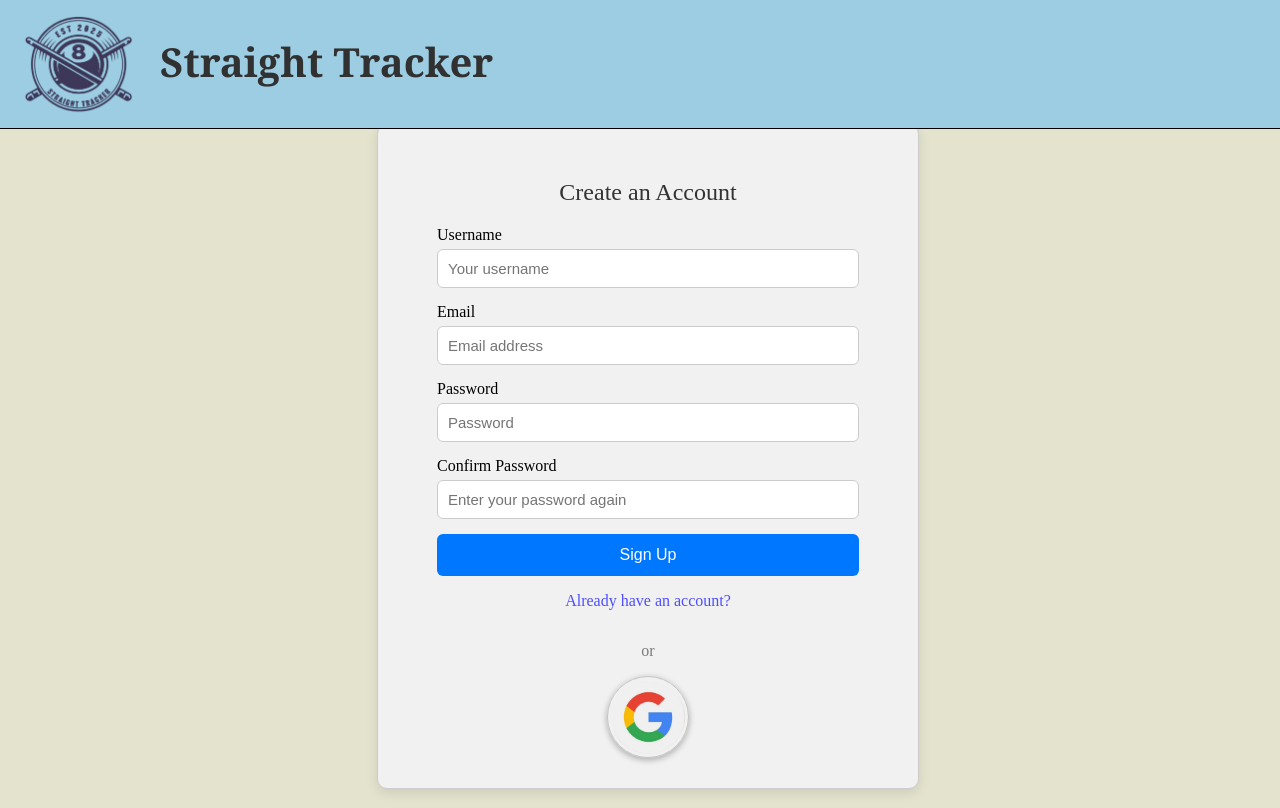
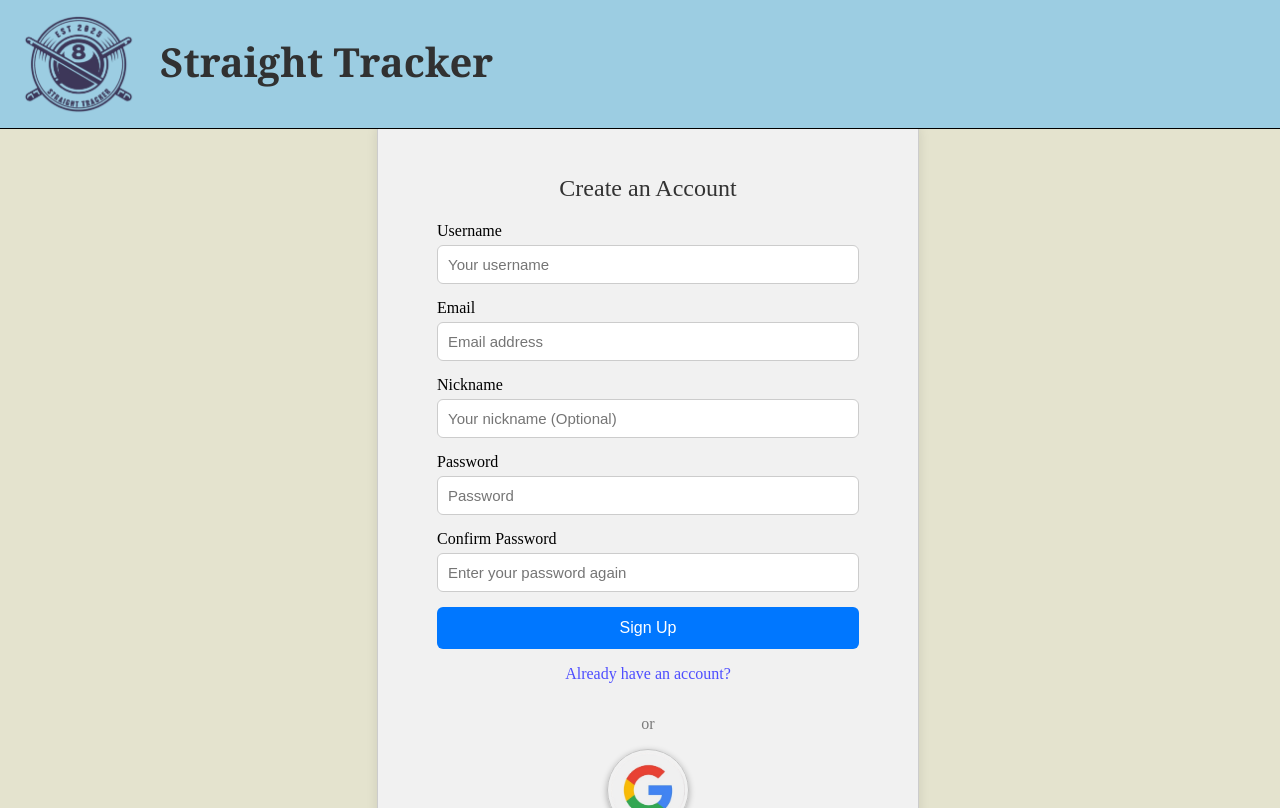
Before and after one commit to Jasark0/straight-tracker, a Next.js app in the folder straight-tracker/: page /signup in a window 1280 px wide. Built offline with nearby package versions, Linux system fonts and the light colour scheme; no server answers.

Commit message:
feat: Nickname update & Verification fix
Nickname label in the sign up form

Email verification pop up when sign up

Email verification link press gets the user to sign in automatically (semi- magic link)

```diff
--- a/straight-tracker/actions/auth.ts
+++ b/straight-tracker/actions/auth.ts
@@ -20,15 +20,16 @@ export async function getUserSession() {
 
 export async function signUp(formData : FormData) {
     const supabase = await createClient();
+    const origin = (await headers()).get("origin");
 
     const credentials = {
         username: formData.get("username") as string,
         email: formData.get("email") as string,
+        nickname: formData.get("nickname") as string,
         password: formData.get("password") as string,
         confirmPassword: formData.get("confirmPassword") as string,
     };
 
-    // Password validation
     if(credentials.password !== credentials.confirmPassword) {
         return { status: "Passwords do not match." };
     }
@@ -37,9 +38,11 @@ export async function signUp(formData : FormData) {
         email: credentials.email,
         password: credentials.password,
         options: {
+            emailRedirectTo: `${origin}/auth/callback`,
             data: {
                 username: credentials.username,
                 display_name: credentials.username,
+                nickname: credentials.nickname,
             },
         }
     });
@@ -50,6 +53,7 @@ export async function signUp(formData : FormData) {
         id: data.user?.id,
         email: credentials.email,
         username: credentials.username,
+        nickname: credentials.nickname,
         created_at: new Date().toISOString(),
     }])
     .select();
--- a/straight-tracker/package.json
+++ b/straight-tracker/package.json
@@ -12,7 +12,7 @@
     "@supabase/auth-helpers-nextjs": "^0.10.0",
     "@supabase/auth-helpers-react": "^0.5.0",
     "@supabase/ssr": "^0.6.1",
-    "@supabase/supabase-js": "^2.50.0",
+    "@supabase/supabase-js": "^2.50.3",
     "date-fns": "^4.1.0",
     "next": "15.3.3",
     "react": "^19.0.0",
--- a/straight-tracker/src/app/(pages)/(auth)/signup/page.tsx
+++ b/straight-tracker/src/app/(pages)/(auth)/signup/page.tsx
@@ -11,6 +11,7 @@ const Signup: React.FC = () => {
     const [formData, setFormData] = useState({
         username: '',
         email: '',
+        nickname: '',
         password: '',
         confirmPassword: ''
     });
@@ -18,6 +19,7 @@ const Signup: React.FC = () => {
     const [emailAvailable, setEmailAvailable] = useState <boolean|null>(null);
     const [error, setError] = useState<string | null>(null);
     const [loading, setLoading] = useState<boolean>(false);
+    const [showVerificationPopup, setShowVerificationPopup] = useState<boolean>(false);
 
     const handleSubmit = async (event: React.FormEvent<HTMLFormElement>) => {
         event.preventDefault();
@@ -27,7 +29,9 @@ const Signup: React.FC = () => {
         const formData = new FormData(event.currentTarget);
         const result = await signUp(formData);
 
-        if ( result.status === "success") {
+        if (result.status === "success") {
+            // Simple HTML alert popup
+            alert("Email verification sent! Please check your email and click the verification link to activate your account.");
             router.push("/signin");
         } else {
             setError(result.status);
@@ -127,6 +131,16 @@ const Signup: React.FC = () => {
                     </div>
                     {emailAvailable === false && <p className="email-taken-css">Email is used.</p>}
                     <div className="form-group">
+                        <label>Nickname</label>
+                        <input type="text"
+                        placeholder="Your nickname (Optional)"
+                        pattern="^[A-Za-z0-9_]{3,}$"
+                        title="Nickname must be at least 3 characters and can only contain letters, numbers, and underscores. No spaces."
+                        name="nickname"
+                        onChange={handleChange}
+                    />
+                    </div>
+                    <div className="form-group">
                         <label>Password</label>
                         <input
                         type="password"
```
Also changed, not shown: 1 other file (tests, documents, lock files or other folders).
